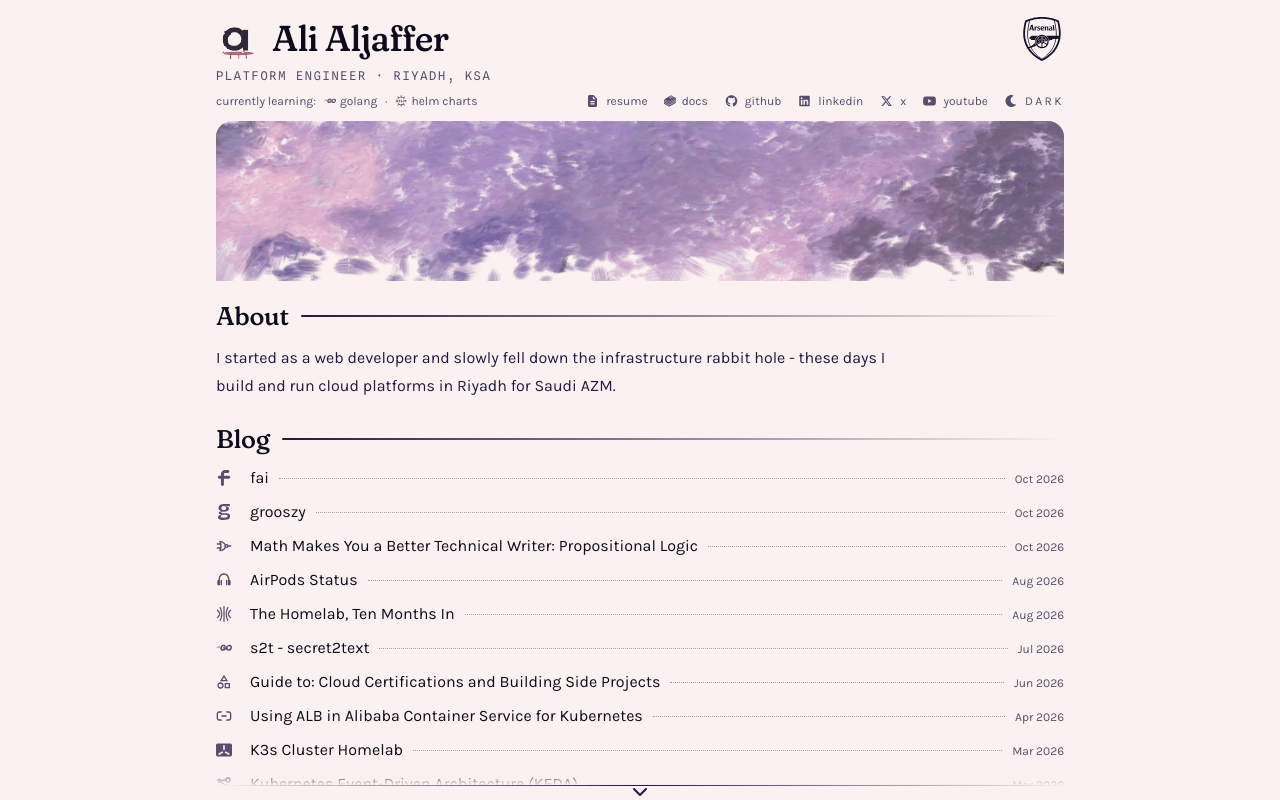
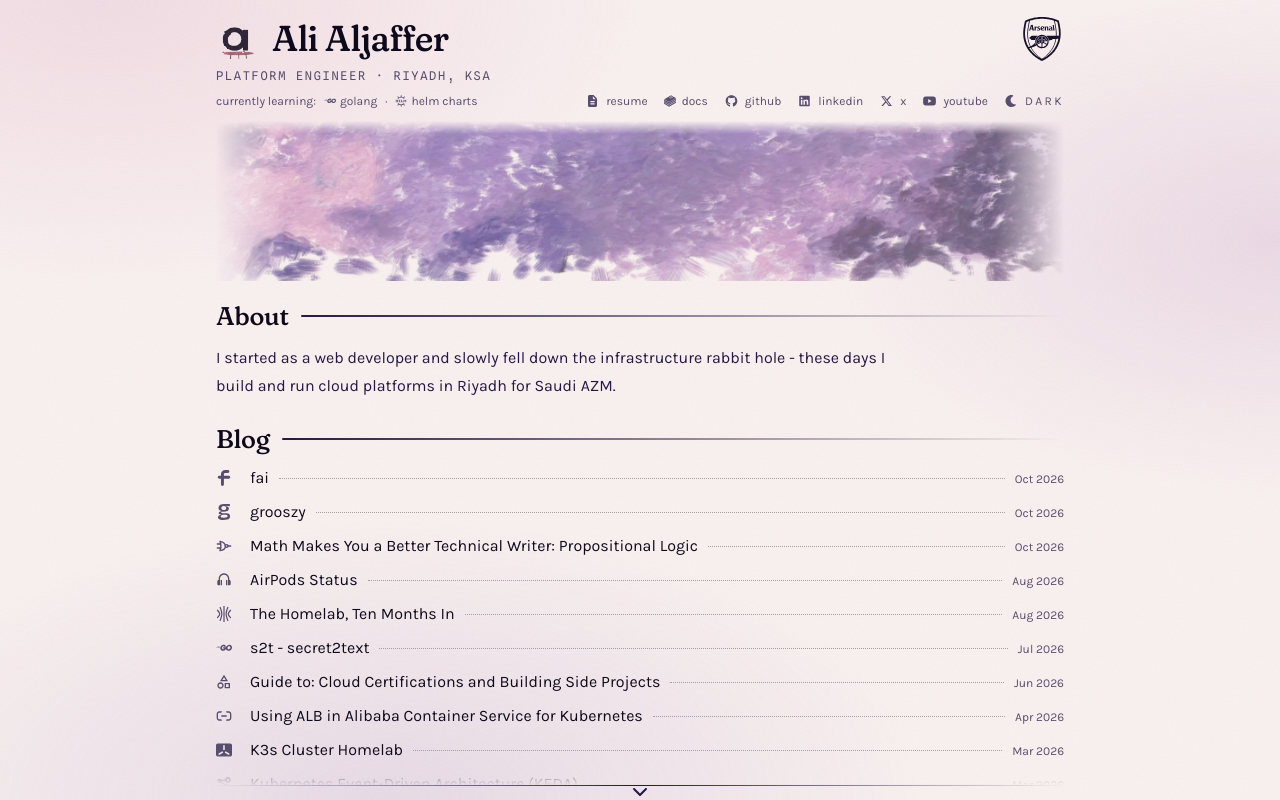
Before and after one commit to aliAljaffer/aliAljaffer.github.io, a Next.js app: page / in a window 1280 px wide. Shown: the top 800 px of the page. Built offline with nearby package versions, Linux system fonts and the light colour scheme.

Commit message:
Fade the plate and list edges into the page and let the washes show

```diff
--- a/src/app/components/BrandPlate.tsx
+++ b/src/app/components/BrandPlate.tsx
@@ -41,7 +41,7 @@ export default function BrandPlate() {
   const live = loaded === 2;
   return (
     <div className="shrink-0 w-full max-w-4xl mx-auto px-6" aria-hidden="true">
-      <div ref={stage} className={`plate-stage rounded-t-2xl ${live ? "live" : ""} ${paused ? "paused" : ""}`}>
+      <div ref={stage} className={`plate-stage ${live ? "live" : ""} ${paused ? "paused" : ""}`}>
         <img src="/brand/plate-day.webp" alt="" width={2000} height={420} decoding="async" fetchPriority="high" className={`${still} dark:hidden`} />
         <img src="/brand/plate-night.webp" alt="" width={2000} height={420} decoding="async" className={`${still} hidden dark:block`} />
         {mode &&
--- a/src/app/components/ScrollableList.tsx
+++ b/src/app/components/ScrollableList.tsx
@@ -82,6 +82,11 @@ export default function ScrollableList({
         : { top: 150, behavior: "smooth" }
     );
 
+  const fade =
+    hasPrev || hasMore
+      ? `linear-gradient(${isHorizontal ? "to right" : "to bottom"}, ${hasPrev ? "transparent, #000 2rem" : "#000"}, ${hasMore ? "#000 calc(100% - 2rem), transparent" : "#000"})`
+      : undefined;
+
   return (
     <div
       className={`relative md:flex-1 md:min-h-0 ${
@@ -90,13 +95,6 @@ export default function ScrollableList({
     >
       {hasPrev && (
         <>
-          <div
-            className={
-              isHorizontal
-                ? "absolute top-0 bottom-0 left-0 w-8 bg-gradient-to-r from-neutral-50 dark:from-neutral-900 to-transparent pointer-events-none z-10"
-                : "absolute top-0 left-0 right-0 h-8 bg-gradient-to-b from-neutral-50 dark:from-neutral-900 from-50% to-transparent pointer-events-none z-10"
-            }
-          />
           <button
             onClick={scrollPrev}
             aria-label={isHorizontal ? "Scroll left" : "Scroll up"}
@@ -121,18 +119,11 @@ export default function ScrollableList({
           />
         </>
       )}
-      <div ref={ref} className={className}>
+      <div ref={ref} className={className} style={{ maskImage: fade, WebkitMaskImage: fade }}>
         {children}
       </div>
       {hasMore && (
         <>
-          <div
-            className={
-              isHorizontal
-                ? "absolute top-0 bottom-0 right-0 w-8 bg-gradient-to-l from-neutral-50 dark:from-neutral-900 to-transparent pointer-events-none"
-                : "absolute bottom-0 left-0 right-0 h-8 bg-gradient-to-t from-neutral-50 dark:from-neutral-900 from-50% to-transparent pointer-events-none"
-            }
-          />
           <div
             aria-hidden="true"
             className={
--- a/src/app/globals.css
+++ b/src/app/globals.css
@@ -571,6 +571,15 @@ figure > div > div {
 .plate-stage {
   position: relative;
   overflow: hidden;
+  --plate-edge: var(--brand-plate-edge, 8%);
+  -webkit-mask-image:
+    linear-gradient(to right, transparent, #000 var(--plate-edge), #000 calc(100% - var(--plate-edge)), transparent),
+    linear-gradient(to bottom, transparent, #000 var(--plate-edge));
+  -webkit-mask-composite: source-in;
+  mask-image:
+    linear-gradient(to right, transparent, #000 var(--plate-edge), #000 calc(100% - var(--plate-edge)), transparent),
+    linear-gradient(to bottom, transparent, #000 var(--plate-edge));
+  mask-composite: intersect;
 }
 
 .plate-still,
--- a/src/app/loading.tsx
+++ b/src/app/loading.tsx
@@ -3,7 +3,7 @@ export default function Loading() {
     <div
       role="status"
       aria-label="Loading"
-      className="min-h-screen flex items-center justify-center bg-neutral-50 dark:bg-neutral-900"
+      className="min-h-screen flex items-center justify-center"
     >
       <div className="flex space-x-2" aria-hidden="true">
         <div className="w-3 h-3 rounded-full bounce-dot bg-neutral-900 dark:bg-neutral-200"></div>
--- a/src/app/not-found.tsx
+++ b/src/app/not-found.tsx
@@ -3,7 +3,7 @@ import ThemeToggle from "./components/ThemeToggle";
 
 export default function NotFound({ message }: { message?: string }) {
   return (
-    <div className="min-h-screen bg-neutral-50 dark:bg-neutral-900 text-neutral-950 dark:text-neutral-50 font-mono flex flex-col">
+    <div className="min-h-screen text-neutral-950 dark:text-neutral-50 font-mono flex flex-col">
       <ThemeToggle
         className="fixed top-0 right-0 z-50 bg-neutral-950 dark:bg-neutral-50 text-neutral-50 dark:text-neutral-950 pb-3 px-4"
         style={{
--- a/src/app/page.tsx
+++ b/src/app/page.tsx
@@ -14,7 +14,7 @@ export default function Home() {
   ].sort((a, b) => new Date(b.date).getTime() - new Date(a.date).getTime());
 
   return (
-    <div className="bg-neutral-50 dark:bg-neutral-900 text-neutral-950 dark:text-neutral-50 font-mono min-h-dvh flex flex-col">
+    <div className="text-neutral-950 dark:text-neutral-50 font-mono min-h-dvh flex flex-col">
       <SiteHeader />
       <BrandPlate />
 
```
